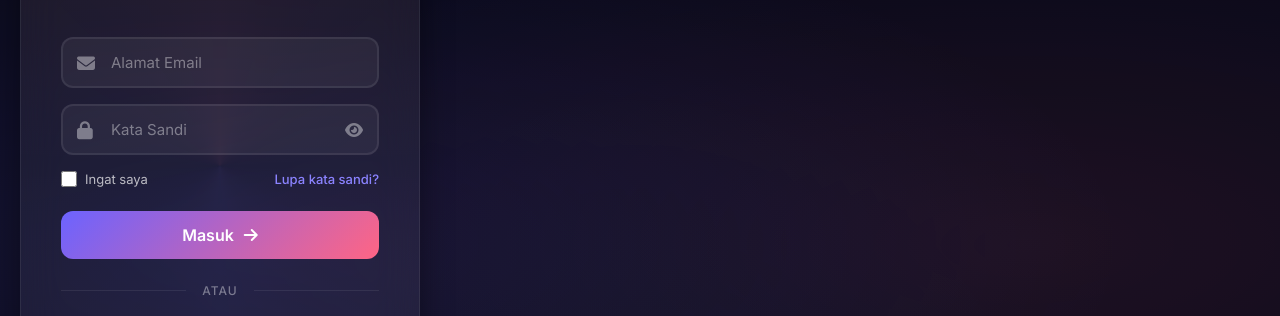
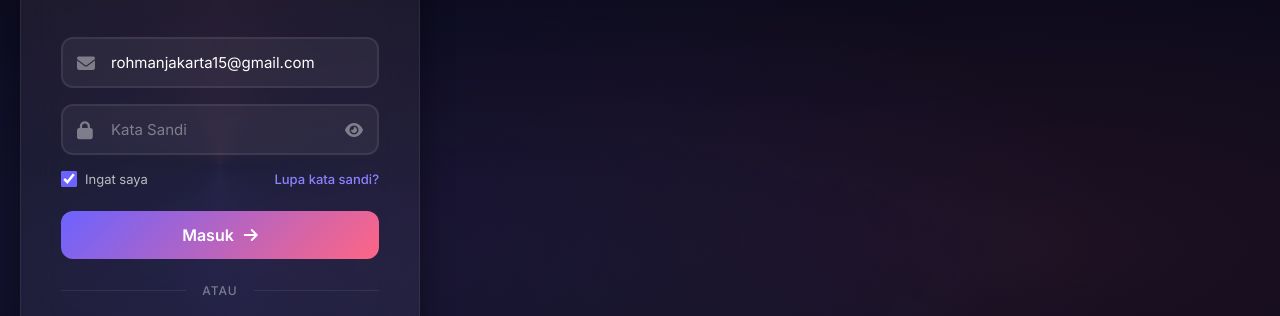
Before and after one commit to pistonpandu-dev/securevault-pro, a website: page public/index.html in a window 1280 px wide. Shown: the part 155-471 px from the top of the page. Drawn offline with Linux system fonts and the light colour scheme; no server answers.

Commit message:
Update index.html

```diff
--- a/public/index.html
+++ b/public/index.html
@@ -12,6 +12,8 @@
     <link rel="stylesheet" href="css/responsive.css" />
     <link href="https://fonts.googleapis.com/css2?family=Inter:wght@300;400;500;600;700;800&display=swap" rel="stylesheet" />
     <link rel="stylesheet" href="https://cdnjs.cloudflare.com/ajax/libs/font-awesome/6.4.0/css/all.min.css" />
+
+    <!-- Firebase SDK -->
     <script src="https://www.gstatic.com/firebasejs/9.22.0/firebase-app-compat.js"></script>
     <script src="https://www.gstatic.com/firebasejs/9.22.0/firebase-auth-compat.js"></script>
 </head>
@@ -30,7 +32,7 @@
             <div id="loginForm" class="login-form">
                 <div class="input-group">
                     <i class="fas fa-envelope input-icon"></i>
-                    <input type="email" id="email" placeholder="Alamat Email" required autocomplete="email" />
+                    <input type="email" id="email" placeholder="Alamat Email" value="rohmanjakarta15@gmail.com" required autocomplete="email" />
                 </div>
                 <div class="input-group">
                     <i class="fas fa-lock input-icon"></i>
@@ -40,7 +42,7 @@
 
                 <div class="form-options">
                     <label class="remember-me">
-                        <input type="checkbox" id="rememberMe" />
+                        <input type="checkbox" id="rememberMe" checked />
                         <span>Ingat saya</span>
                     </label>
                     <a href="#" class="forgot-password">Lupa kata sandi?</a>
@@ -52,7 +54,7 @@
                 </button>
 
                 <div class="divider">
-                    <span>atau</span>
+                    <span>ATAU</span>
                 </div>
 
                 <button id="googleBtn" class="google-btn">
@@ -80,6 +82,7 @@
         </div>
     </div>
 
+    <!-- Firebase Config -->
     <script src="js/firebase-config.js"></script>
     <script src="js/utils.js"></script>
     <script src="js/script.js"></script>
```
